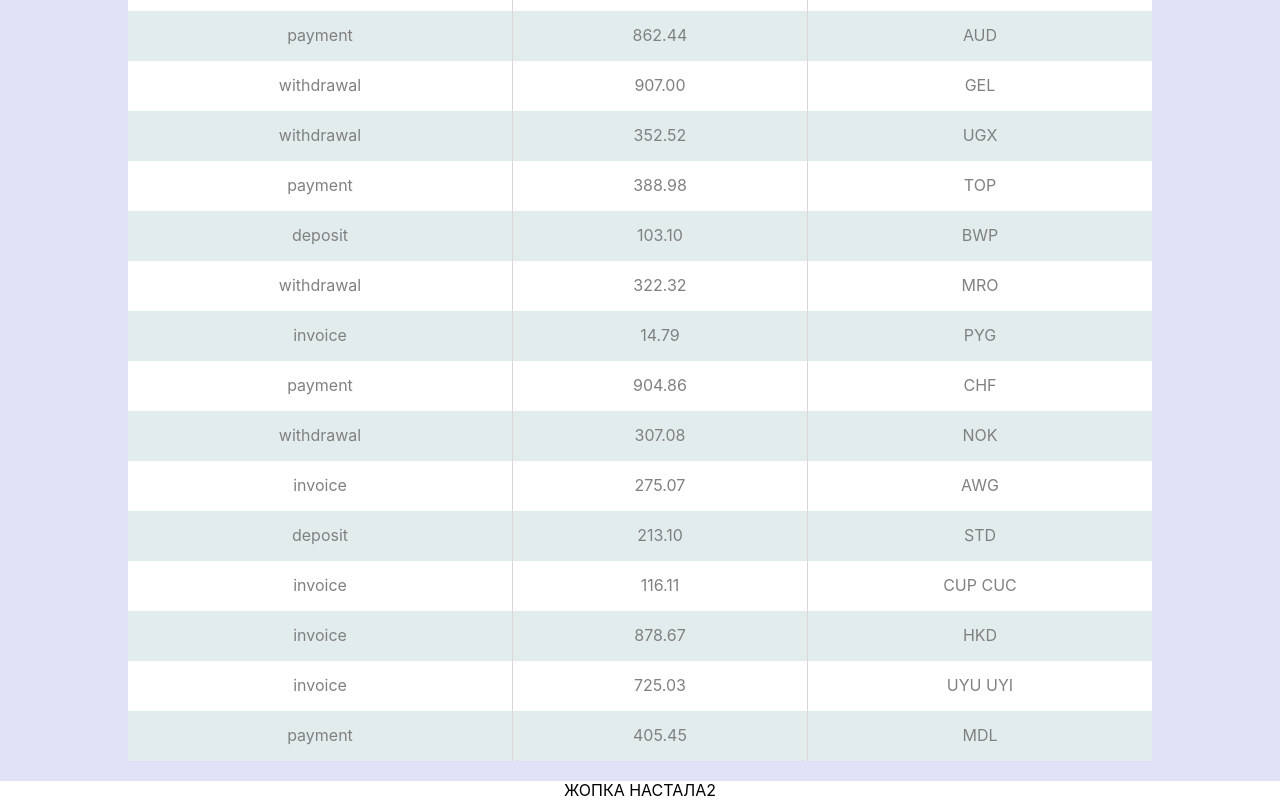
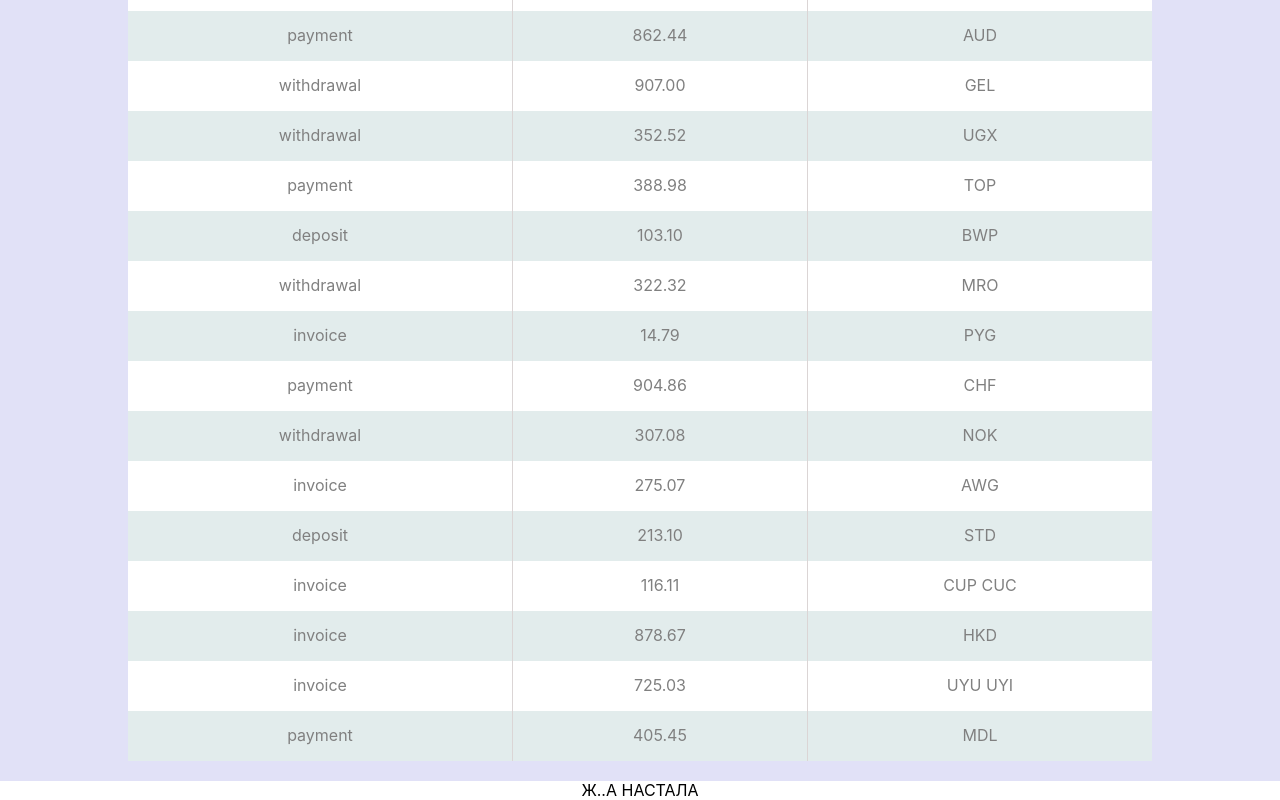
Before and after one commit to dmytrosem-tech/goit-react-hw-01-components, a React (Create React App) app: page / in a window 1280 px wide. Shown: the part 1744-2544 px from the top of the page. Built offline with nearby package versions, Linux system fonts and the light colour scheme.

Commit message:
problem-pages

```diff
--- a/src/App.js
+++ b/src/App.js
@@ -35,7 +35,7 @@ const friendsListMarkup = <FriendsList friends={friendsData} />;
 const transactionsMarkup = <TransactionHistory items={transactionsData} />;
 
 // ------------joke---------------------------->
-const jopka = <div>ЖОПКА НАСТАЛА2</div>;
+const jopka = <div>Ж..А НАСТАЛА</div>;
 
 // ---------------------------------------------------------RENDER---------------------------------------------------------->
 export default function App() {
```
